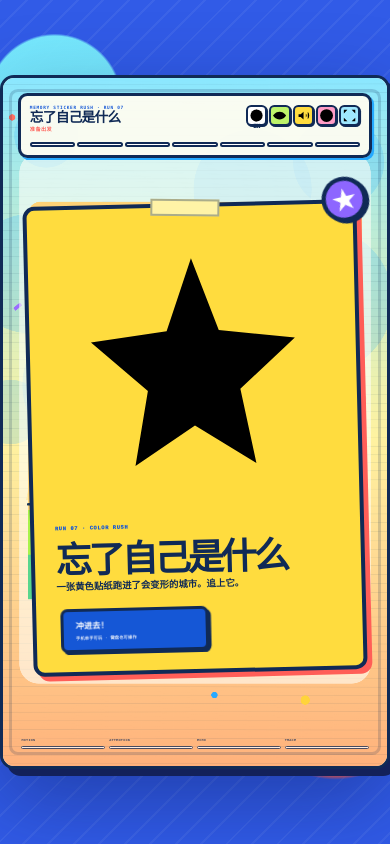
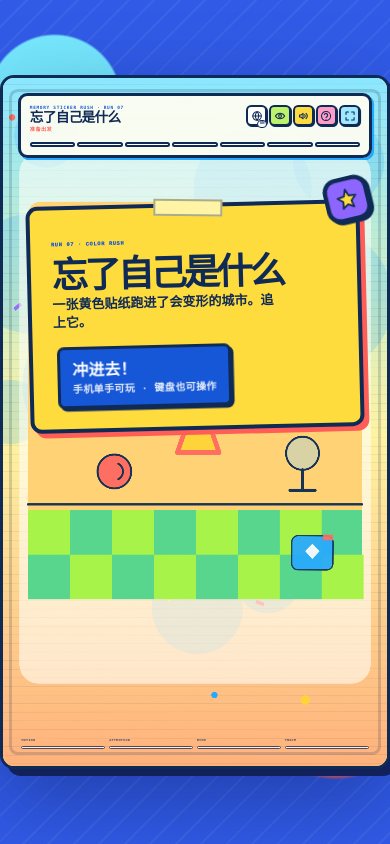
Before and after one commit to 630388703-sudo/memory-drift-game, a Next.js app: page / in a window 390 px wide. Built offline with nearby package versions, Linux system fonts and the light colour scheme.

Commit message:
Improve direct stage controls, icons and mobile readability

```diff
--- a/app/globals.css
+++ b/app/globals.css
@@ -151,6 +151,27 @@ body { font-family:"Arial Rounded MT Bold","PingFang SC","Microsoft YaHei",syste
   font-size:6cqw; transform:rotate(12deg); box-shadow:.5cqw .5cqw 0 var(--ink);
   animation:starPop 1.8s cubic-bezier(.2,.8,.2,1) infinite alternate;
 }
+.title-card::after { display:none; }
+.ui-icon {
+  width:3.15cqw; height:3.15cqw; overflow:visible;
+  fill:none; stroke:currentColor; stroke-width:2.1; stroke-linecap:round; stroke-linejoin:round;
+}
+.header-tools button { position:relative; display:grid; place-items:center; }
+.header-tools button>span {
+  position:absolute; right:-.45cqw; bottom:-.45cqh;
+  min-width:2.5cqw; padding:.18cqh .35cqw;
+  border:1.5px solid var(--ink); border-radius:99px;
+  background:#fff; color:var(--ink);
+  font:1000 .78cqw/1 "Arial Rounded MT Bold",sans-serif;
+}
+.title-mark {
+  position:absolute; right:-3.3cqw; top:-3.6cqh;
+  display:grid!important; place-items:center; width:11cqw; height:11cqw;
+  color:#fff!important; background:var(--purple); border:4px solid var(--ink); border-radius:3.3cqw;
+  box-shadow:.5cqw .5cqw 0 var(--ink); transform:rotate(10deg);
+  animation:starPop 1.8s cubic-bezier(.2,.8,.2,1) infinite alternate;
+}
+.title-mark .ui-icon { width:6.2cqw; height:6.2cqw; fill:var(--yellow); stroke:var(--ink); stroke-width:1.7; }
 .title-card span { color:var(--blue-dark); font-size:1.4cqw; font-weight:950; }
 .title-card h1 { margin:1.2cqh 0 .8cqh; font:1000 9.4cqw/.86 "Arial Rounded MT Bold","PingFang SC",sans-serif; letter-spacing:-.085em; max-width:85%; }
 .title-card p { max-width:80%; margin:0 0 2.2cqh; font:850 2.45cqw/1.35 "PingFang SC","Microsoft YaHei",sans-serif; }
@@ -204,3 +225,137 @@ body { font-family:"Arial Rounded MT Bold","PingFang SC","Microsoft YaHei",syste
 
 @keyframes starPop { to { transform:rotate(-12deg) scale(1.08); } }
 @keyframes toastBob { to { transform:translate(-50%,-.45cqh) rotate(1deg); } }
+
+/* V4 one-thumb portrait controls */
+.touch-controls {
+  left:50%; right:auto; bottom:7.2%; width:42cqw;
+  transform:translateX(-50%);
+  flex-direction:column; justify-content:flex-end; align-items:center; gap:.7cqh;
+  pointer-events:none;
+}
+.thumb-kicker {
+  padding:.45cqh 1.6cqw;
+  border:2px solid var(--ink); border-radius:99px;
+  background:var(--yellow); box-shadow:.25cqw .25cqw 0 var(--ink);
+  font:950 1.12cqw/1 "Arial Rounded MT Bold","PingFang SC",sans-serif;
+  letter-spacing:.08em;
+}
+.thumb-grid {
+  width:36cqw; height:36cqw;
+  display:grid; grid-template:repeat(3,10.6cqw)/repeat(3,10.6cqw);
+  place-content:center; gap:1.15cqw;
+  padding:1.4cqw;
+  border:3px solid var(--ink); border-radius:10cqw;
+  background:rgba(255,253,242,.92); box-shadow:.75cqw .75cqw 0 var(--ink);
+  backdrop-filter:blur(9px); pointer-events:auto;
+}
+.thumb-key {
+  display:grid; place-items:center; min-width:0; min-height:0; padding:0;
+  border:3px solid var(--ink)!important; border-radius:3.1cqw!important;
+  background:#fff!important; box-shadow:.35cqw .35cqw 0 var(--ink)!important;
+  color:var(--ink); font:1000 4cqw/1 "Arial Rounded MT Bold",sans-serif;
+  cursor:pointer; touch-action:none; user-select:none;
+  transition:transform .08s ease,box-shadow .08s ease,background .08s ease;
+}
+.thumb-key:active,.thumb-key.is-active {
+  transform:translate(.28cqw,.28cqw) scale(.96);
+  box-shadow:.08cqw .08cqw 0 var(--ink)!important;
+  background:var(--yellow)!important;
+}
+.pad-up { grid-column:2; grid-row:1; }
+.pad-left { grid-column:1; grid-row:2; }
+.pad-right { grid-column:3; grid-row:2; }
+.pad-down { grid-column:2; grid-row:3; }
+.thumb-action {
+  grid-column:2; grid-row:2;
+  align-content:center; gap:.25cqh;
+  border-radius:50%!important;
+  background:var(--coral)!important; color:#fff;
+}
+.thumb-action b { font-size:3.1cqw; line-height:.8; }
+.thumb-action small { font-size:1.12cqw; font-weight:1000; letter-spacing:.03em; }
+.thumb-sound .pad-up { background:#bdf36a!important; }
+.thumb-assemble .pad-up,.thumb-assemble .pad-down { background:#9fe8ff!important; }
+.thumb-platform .pad-left,.thumb-platform .pad-right { background:#9fe8ff!important; }
+.thumb-note {
+  width:44cqw; padding:.55cqh 1.4cqw;
+  border:2px solid var(--ink); border-radius:99px;
+  background:#fff; box-shadow:.25cqw .25cqw 0 var(--ink);
+  font:850 1.02cqw/1.2 "PingFang SC","Microsoft YaHei",sans-serif;
+  text-align:center;
+}
+
+@media (pointer:coarse), (max-width:700px) {
+  .touch-controls { display:flex; }
+  .assembly-panel { bottom:30%; }
+  .stage-platform .game-footer,.stage-sound .game-footer,.stage-assemble .game-footer { bottom:1.3%; }
+}
+
+/* V5 stage-specific direct play */
+.interactive-canvas { cursor:crosshair; touch-action:none; }
+.stage-platform .interactive-canvas { cursor:n-resize; }
+
+.beat-picker {
+  position:absolute; z-index:24; left:7%; right:7%; bottom:10%;
+  padding:1.7cqh 3cqw 1.9cqh;
+  border:3px solid var(--ink); border-radius:2.5cqw;
+  background:#fff; box-shadow:.75cqw .75cqw 0 var(--purple);
+}
+.beat-picker>span { display:block; margin-bottom:1.2cqh; color:var(--blue-dark); font-size:1.3cqw; font-weight:1000; letter-spacing:.08em; }
+.beat-picker>div { display:grid; grid-auto-flow:column; grid-auto-columns:1fr; gap:1.1cqw; min-height:7cqh; }
+.beat-picker>div button {
+  position:relative; min-height:7cqh; padding:0; overflow:hidden;
+  border:3px solid var(--ink); border-radius:1.6cqw; background:#dff7ff;
+  box-shadow:.28cqw .28cqw 0 var(--ink); cursor:pointer;
+}
+.beat-picker>div button:nth-child(2n) { background:#ffef8b; }
+.beat-picker>div button.selected { transform:translateY(-.45cqh); background:var(--coral); color:#fff; box-shadow:.5cqw .65cqw 0 var(--ink); }
+.beat-picker>div b { position:absolute; left:.7cqw; top:.6cqh; z-index:2; font-size:1.5cqw; }
+.beat-picker>div i { position:absolute; left:28%; right:28%; bottom:0; display:block; border-radius:99px 99px 0 0; background:var(--blue-dark); }
+.beat-picker>footer { display:grid; grid-template-columns:.72fr 1.28fr; gap:1cqw; margin-top:1.4cqh; }
+.beat-picker>footer button {
+  min-height:4.8cqh; border:3px solid var(--ink); border-radius:1.4cqw;
+  background:#fff; box-shadow:.28cqw .28cqw 0 var(--ink); font-size:1.35cqw; font-weight:1000; cursor:pointer;
+}
+.beat-picker>footer .lock-beat { background:var(--yellow); }
+
+.stage-assemble .assembly-panel { left:5%; right:5%; bottom:8.5%; padding:1.8cqh 3cqw 2cqh; }
+.slot-picker { display:grid!important; grid-template-columns:repeat(5,1fr); gap:.7cqw!important; margin-top:1.2cqh!important; }
+.slot-picker button {
+  min-height:3.8cqh; padding:.35cqh .4cqw; border:2px solid var(--ink); border-radius:1cqw;
+  background:#fff; font-size:1.02cqw; font-weight:900; cursor:pointer;
+}
+.slot-picker button.filled { background:#bdf36a; }
+.slot-picker button.current { background:#9fe8ff; box-shadow:.25cqw .25cqw 0 var(--ink); transform:translateY(-.2cqh); }
+.part-picker { display:grid!important; grid-template-columns:repeat(4,1fr); gap:1cqw!important; margin-top:1.15cqh!important; }
+.part-picker button {
+  display:grid; place-items:center; gap:.25cqh; min-height:6.5cqh; padding:.55cqh .6cqw;
+  border:2px solid var(--ink); border-radius:1.35cqw; background:#fff; cursor:pointer;
+}
+.part-picker button:nth-child(2n) { background:#fff4ae; }
+.part-picker button.current { background:var(--coral); color:#fff; box-shadow:.35cqw .35cqw 0 var(--ink); transform:rotate(-1.5deg) translateY(-.2cqh); }
+.part-picker b { width:auto!important; height:auto!important; color:inherit!important; border-radius:0!important; font-size:2.5cqw; line-height:1; }
+.part-picker span { font-size:1cqw; font-weight:900; }
+.place-part {
+  width:100%; min-height:4.8cqh; margin-top:1.3cqh;
+  border:3px solid var(--ink); border-radius:1.35cqw; background:var(--yellow);
+  box-shadow:.35cqw .35cqw 0 var(--ink); font-size:1.45cqw; font-weight:1000; cursor:pointer;
+}
+.beat-picker button,.slot-picker button,.part-picker button,.place-part { min-height:44px; }
+.beat-picker>span,.beat-picker>footer button,.slot-picker button,.part-picker span,.place-part { font-size:clamp(11px,2.5cqw,16px); }
+.beat-picker>div b { font-size:clamp(14px,3cqw,20px); }
+.mission-card strong { font-size:clamp(13px,2.8cqw,19px); }
+.mission-card small,.assembly-panel small { font-size:clamp(10px,2.2cqw,14px); }
+.start-action { min-height:48px; font-size:clamp(16px,3.5cqw,23px); }
+.start-action small { font-size:clamp(10px,2cqw,13px); }
+.title-card p { font-size:clamp(13px,2.7cqw,18px); }
+.beat-picker button:active,.slot-picker button:active,.part-picker button:active,.place-part:active {
+  transform:translate(.2cqw,.2cqh); box-shadow:.08cqw .08cqw 0 var(--ink);
+}
+
+@media (pointer:coarse), (max-width:700px) {
+  .touch-controls { display:none; }
+  .beat-picker { bottom:8%; }
+  .stage-assemble .assembly-panel { bottom:7.5%; }
+  .stage-sound .game-footer,.stage-assemble .game-footer { opacity:.42; }
+}
```
